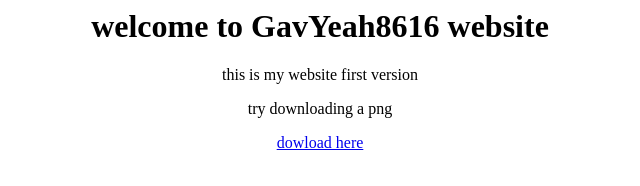
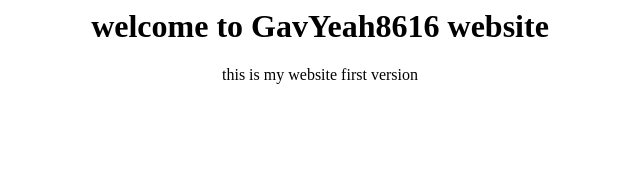
Before and after one commit to gavyeah8616/GavYeah8616.github.io, a plain HTML site: page index.html in a window 1280 px wide. Shown: the whole page, without its empty margins (320-960 px from the left). Drawn offline with Linux system fonts and the light colour scheme.

Commit message:
initialcommit

```diff
--- a/index.html
+++ b/index.html
@@ -8,8 +8,6 @@
 <body>
     <h1>welcome to GavYeah8616 website</h1>
     <p>this is my website first version</p>
-    <p>try downloading a png</p>
-    <a href="file:///C:/Users/russ1/GavYeah8616.github.io/hi.png">dowload here</a>
 
 
 </body>
```
